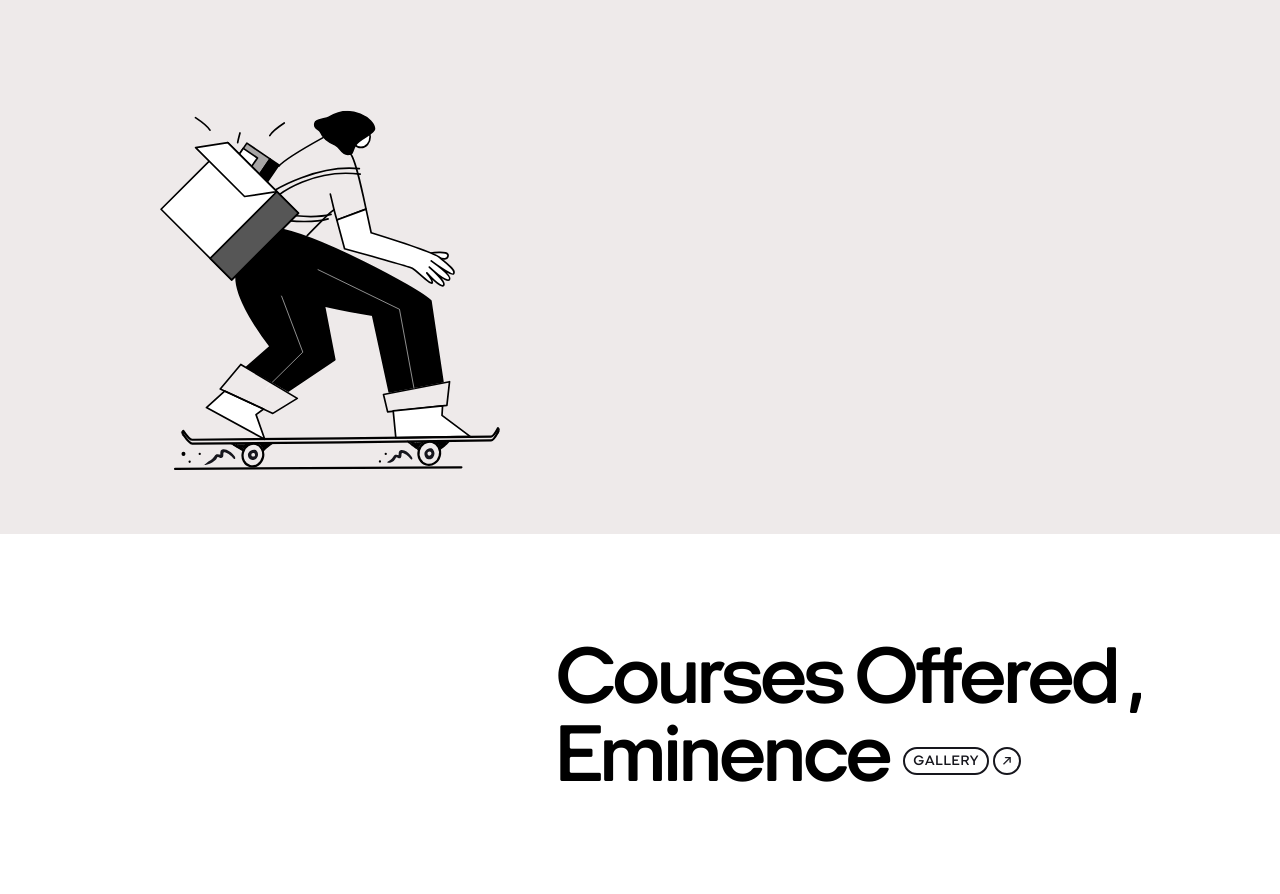
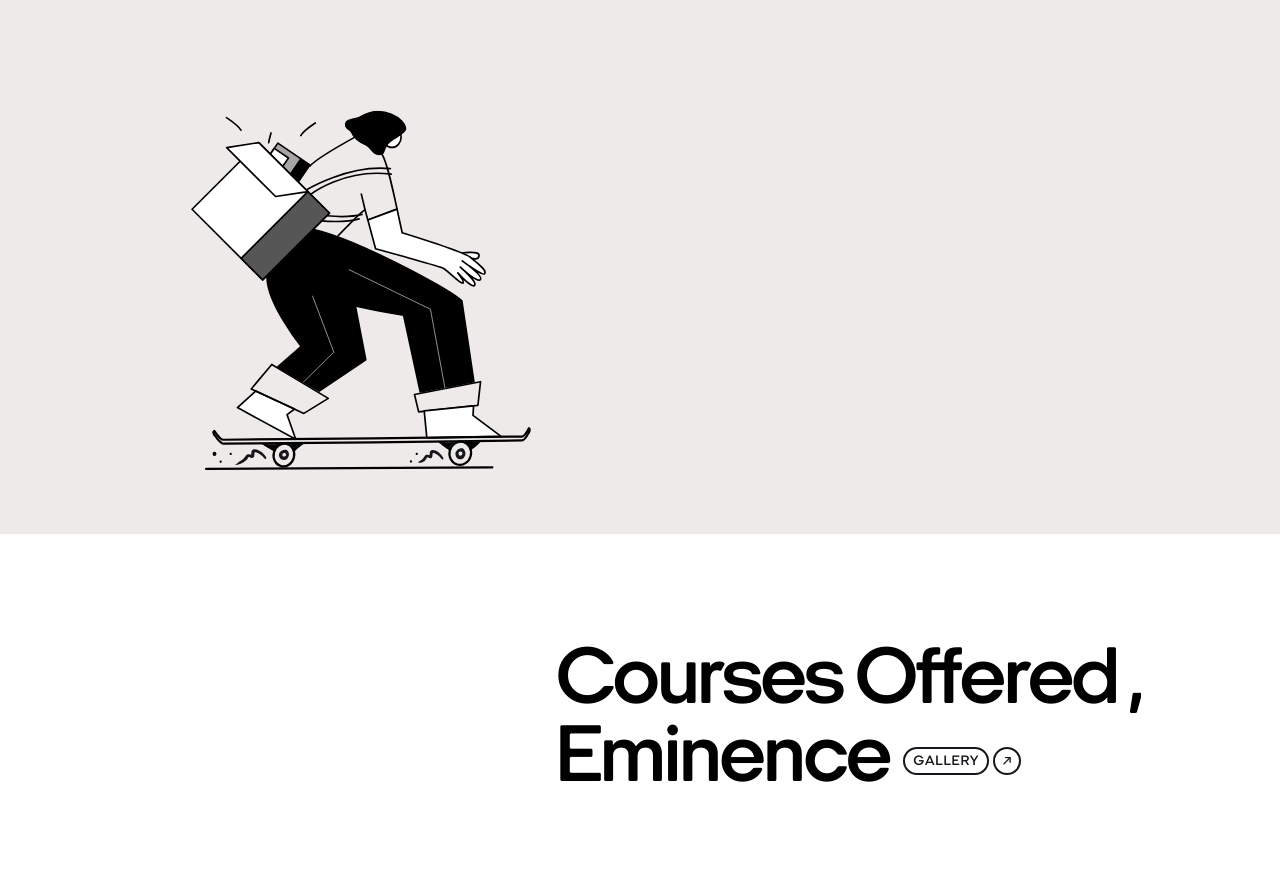
Before and after one commit to AnirudhSinghBhadauria/centre-excellence, a Next.js app: page / in a window 1280 px wide. Shown: the part 4260-5154 px from the top of the page. Built offline with nearby package versions, Linux system fonts and the light colour scheme.

Commit message:
adjusted animations

```diff
--- a/src/app/page.tsx
+++ b/src/app/page.tsx
@@ -66,12 +66,12 @@
   const moveSkater = useTransform(
     scrollYProgress,
     [0.4, 0.65],
-    ["translateX(-100%)", "translateX(160%)"]
+    ["translateX(-90%)", "translateX(170%)"]
   );
 
   const moveSkaterMobile = useTransform(
     scrollYProgress,
-    [0.3, 0.55],
+    [0.24, 0.53],
     // ["translateX(-110%)", "translateX(120%)"]
     ["translateX(-100%)", "translateX(200%)"]
   );
```
